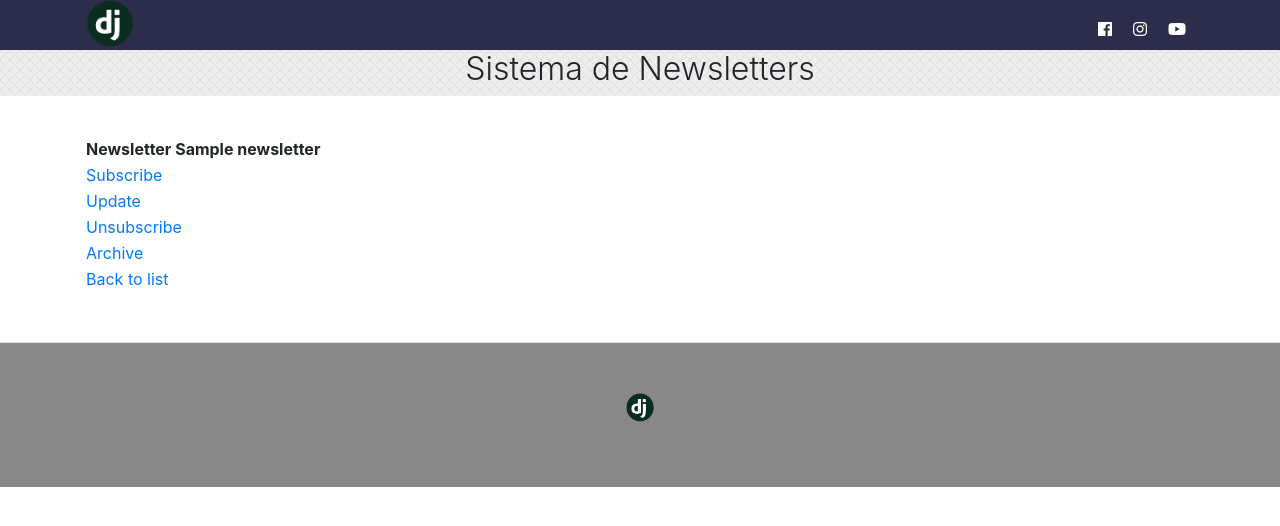
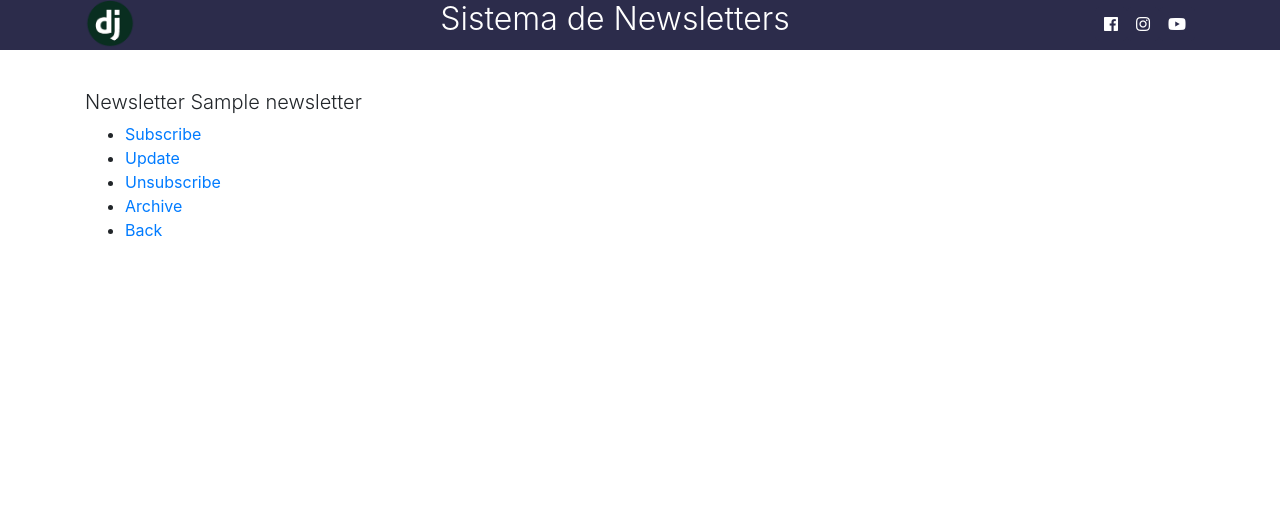
Before and after one commit to eric3119/django-newsletter, a Django app: template newsletter/templates/newsletter/newsletter_detail.html in a window 1280 px wide. Shown: the top 526 px of the page. Run offline with Django 3.2, Linux system fonts and the light colour scheme; the template is opened without the code that fills it: values that come from a table or form of the project are taken from there, others are empty; tables that the repository leaves empty hold one stand-in row (values such as "Sample post"); some libraries are stand-ins or nearby versions.

Commit message:
update template

```diff
--- a/newsletter/templates/newsletter/common.html
+++ b/newsletter/templates/newsletter/common.html
@@ -26,60 +26,43 @@
     {% block header %}
     <header>
       <div class="header-top">
-        <div class="container">
-          <div class="d-flex justify-content-between">
+        <div class="container d-flex justify-content-between">
+          <div class="d-flex align-items-center">
             <a href="/">
               <img src="/static/img/django-icon.png" width="50px" />
             </a>
-            <div class="wrap-nav-social">
-              <ul class="nav-social">
-                <li>
+          </div>
+          <div class="d-flex align-items-center">
+            <h2 class="text-center" style="font-weight: 300">
+              Sistema de Newsletters
+            </h2>
+          </div>
+          <div class="d-flex align-items-center">
             <a
               target="_blank"
               class="btn btn-primary p-1 px-2"
               href="https://www.facebook.com/"
               ><i class="fab fa-facebook"></i
             ></a>
-                </li>
-                <li>
             <a
               target="_blank"
               class="btn btn-primary p-1 px-2"
               href="https://www.instagram.com/"
               ><i class="fab fa-instagram"></i
             ></a>
-                </li>
-                <li>
             <a
               target="_blank"
               class="btn btn-primary p-1 px-2"
               href="https://www.youtube.com/"
               ><i class="fab fa-youtube"></i
             ></a>
-                </li>
-              </ul>
           </div>
         </div>
-        </div>
-      </div>
-      <div class="d-flex justify-content-center fachada">
-        <h2 style="font-weight: 300">Sistema de Newsletters</h2>
       </div>
     </header>
     {% endblock header %}
   </head>
   <body>
     <div class="container">{% block body %} {% endblock body %}</div>
-    {% block footer %}
-    <footer>
-      <div class="container">
-        <div class="wrap-info">
-          <span class="logo-mini">
-            <img src="/static/img/django-icon.png" alt="" width="30px" />
-          </span>
-        </div>
-      </div>
-    </footer>
-    {% endblock footer %}
   </body>
 </html>
--- a/newsletter/templates/newsletter/newsletter_detail.html
+++ b/newsletter/templates/newsletter/newsletter_detail.html
@@ -5,26 +5,24 @@
 {% block title %}{% trans "Newsletter detail" %}{% endblock title %}
 
 {% block body %}
-<table>
-    <tr>
-        <th>{% trans "Newsletter" %} {{ object.title }}</th>
-    </tr>
-    <tr>
-        <td><a href="{% url "newsletter_subscribe_request" object.slug %}">{% trans "Subscribe" %}</a></td>
-    </tr>
+<h2 class="lead">{% trans "Newsletter" %} {{ object.title }}</h2>
+<ul>
+    <li>
+        <a href="{% url "newsletter_subscribe_request" object.slug %}">{% trans "Subscribe" %}</a>
+    </li>
     {% if not user.is_authenticated %}
-    <tr>
-        <td><a href="{% url "newsletter_update_request" object.slug %}">{% trans "Update" %}</a></td>
-    </tr>
+    <li>
+        <a href="{% url "newsletter_update_request" object.slug %}">{% trans "Update" %}</a>
+    </li>
     {% endif %}
-    <tr>
-        <td><a href="{% url "newsletter_unsubscribe_request" object.slug %}">{% trans "Unsubscribe" %}</a></td>
-    </tr>
-    <tr>
-        <td><a href="{% url "newsletter_archive" object.slug %}">{% trans "Archive" %}</a></td>
-    </tr>
-    <tr>
-        <td><a href="../">{% trans "Back to list" %}</a></td>
-    </tr>
-</table>
+    <li>
+        <a href="{% url "newsletter_unsubscribe_request" object.slug %}">{% trans "Unsubscribe" %}</a>
+    </li>
+    <li>
+        <a href="{% url "newsletter_archive" object.slug %}">{% trans "Archive" %}</a>
+    </li>
+    <li>
+        <a href="../">{% trans "Back" %}</a>
+    </li>
+</ul>
 {% endblock body %}
```
Also changed, not shown: newsletter/templates/newsletter/newsletter_list.html (+10 -34 lines). Lines whose indentation alone changed are shown as unchanged.
